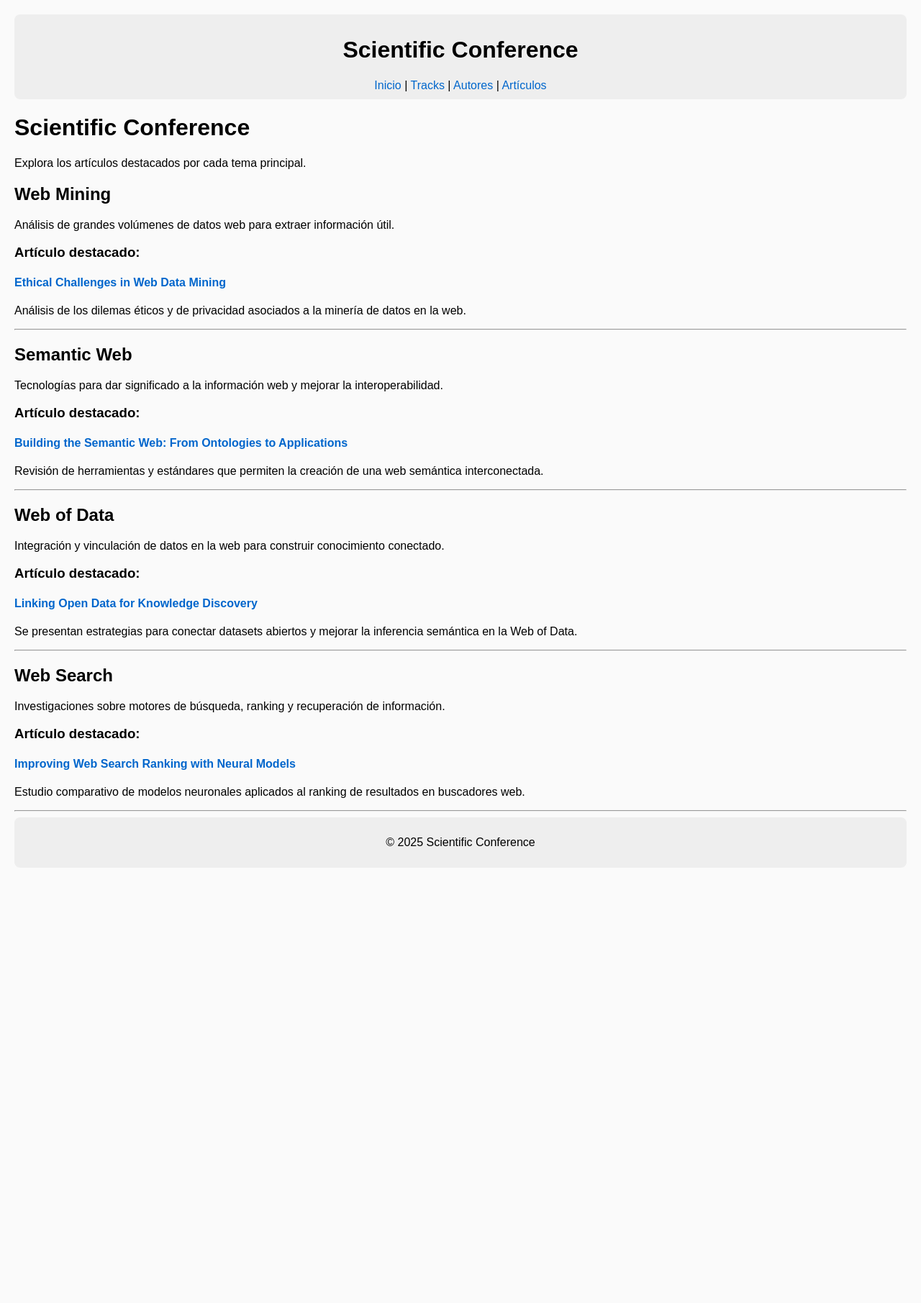
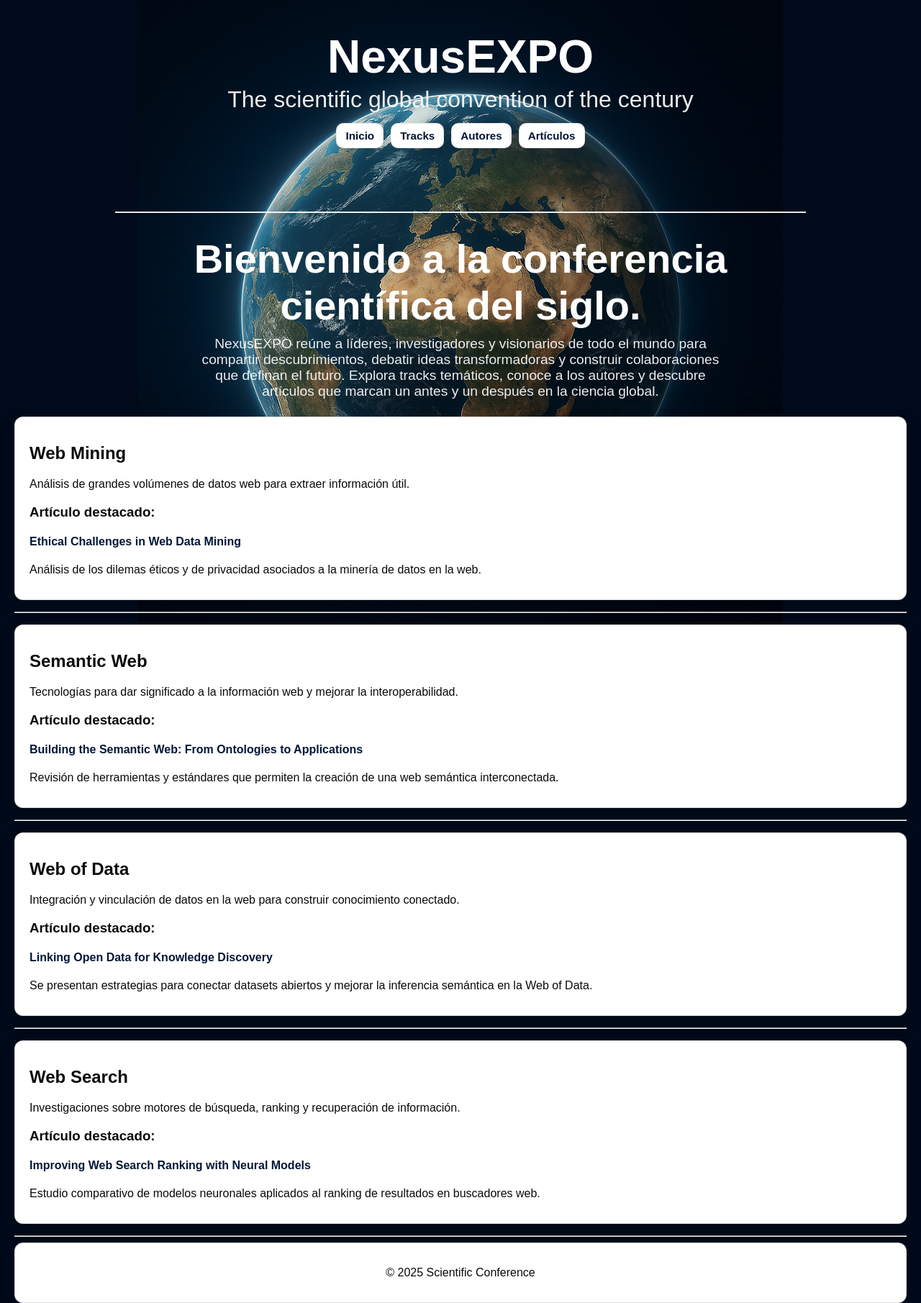
Before and after one commit to leirelarrauri/IngenieriaWebColaborativo, a Django app: page / in a window 1280 px wide. Shown: the whole page at 72% size. Before the commit the page ends 1176 px from the top, so only its background shows below. Run offline with Django 5.2, Linux system fonts and the light colour scheme; data comes from the database, SQL or seed files in the repository; both versions use the stored data as it was after the commit.

Commit message:
Change styles

```diff
--- /dev/null
+++ b/appScientificConference/static/css/base.css
@@ -0,0 +1,221 @@
+/* Electric blue background, larger titles, and card-like blocks in main */
+
+:root {
+  --electric-blue: #001335;
+  --panel-bg: #ffffff;
+  --panel-border: rgba(0, 0, 0, 0.12);
+  --text-dark: #0a0a0a;
+  --text-light: #f5f7ff;
+  --radius: 12px;
+  --shadow: 0 10px 24px rgba(0, 0, 0, 0.12);
+}
+
+*,
+*::before,
+*::after {
+  box-sizing: border-box;
+}
+
+html, body {
+  height: 100%;
+}
+
+body {
+  margin: 20px;
+  font-family: Arial, Helvetica, sans-serif;
+  color: var(--text-light);
+  background-color: #000a1a;                 /* solid fill for remaining area */
+  background-image: url('../img/background.png');
+  background-repeat: no-repeat;
+  background-position: top center;
+  background-size: 70% auto;                 /* image scales to 70% width */
+  background-attachment: fixed;
+}
+
+/* Header/Footer as rectangles (panels) */
+header, footer {
+  background: var(--panel-bg);
+  color: var(--text-dark);
+  padding: 16px 20px;
+  border-radius: var(--radius);
+  border: 1px solid var(--panel-border);
+  box-shadow: var(--shadow);
+  text-align: center;
+}
+
+/* Bigger title and subtitle */
+header h1 {
+  margin: 0 0 6px 0;
+  font-size: clamp(2.2rem, 5vw, 3.2rem);
+  line-height: 1.1;
+}
+
+header h2 {
+  margin: 0 0 12px 0;
+  font-size: clamp(1.2rem, 3vw, 1.8rem);
+  font-weight: 500;
+  color: #333;
+}
+
+/* Nav */
+nav ul { list-style: none; padding: 0; margin: 0; }
+nav li { display: inline-block; margin: 0 10px; }
+nav a {
+  color: var(--text-dark);
+  text-decoration: none;
+  font-weight: 600;
+}
+nav a:hover { text-decoration: underline; }
+
+/* Main content: each direct child becomes a rectangle (card) */
+main {
+  margin-top: 20px;
+}
+
+main > section,
+main > article,
+main > div,
+main > ul,
+main > form {
+  background: var(--panel-bg);
+  color: var(--text-dark);
+  padding: 16px 20px;
+  margin: 16px 0;
+  border-radius: var(--radius);
+  border: 1px solid var(--panel-border);
+  box-shadow: var(--shadow);
+}
+
+/* Links inside panels */
+main a {
+  color: #031737;
+  text-decoration: none;
+}
+main a:hover {
+  text-decoration: underline;
+}
+
+.hero-divider {
+  border: 0;
+  height: 2px;
+  background: #fff;
+  opacity: 0.9;
+  width: min(960px, 92%);
+  margin: 80px auto 32px; /* increased space above the divider */
+}
+
+/* Hero without panel look, centered and constrained */
+.hero {
+  background: transparent;
+  border: 0;
+  box-shadow: none;
+  padding: 0;
+  max-width: min(960px, 92%);
+  margin: 0 auto 24px;
+  text-align: center;
+  color: #fff;
+}
+
+/* Bigger, white hero title and readable paragraph */
+.hero-title {
+  margin: 0 0 10px 0;
+  font-size: clamp(2.4rem, 6.5vw, 3.5rem);
+  line-height: 1.15;
+  color: #fff;
+}
+
+.hero-text {
+  margin: 0.5rem auto 0;
+  max-width: 70ch;
+  font-size: clamp(1.05rem, 2.4vw, 1.2rem);
+  color: rgba(255,255,255,0.92);
+}
+
+/* Simple link buttons for index actions (inside panels) */
+.index-actions {
+  display: flex;
+  gap: 12px;
+  flex-wrap: wrap;
+}
+
+.btn-link {
+  display: inline-block;
+  padding: 10px 14px;
+  border-radius: var(--radius);
+  border: 1px solid var(--panel-border);
+  background: #f5f7ff;
+  color: #031737;
+  text-decoration: none;
+  font-weight: 600;
+  box-shadow: var(--shadow);
+}
+
+.btn-link:hover {
+  text-decoration: underline;
+}
+
+.site-header {
+  background: transparent;
+  color: #fff;
+  padding: 24px 0 8px;
+  border: 0;
+  box-shadow: none;
+  text-align: center;
+  margin-bottom: 12px; /* optional extra space below header */
+}
+
+/* Bigger, white title/subtitle */
+.site-header h1 {
+  margin: 0 0 6px 0;
+  font-size: clamp(4rem, 12vw, 4rem);
+  line-height: 1.1;
+  color: #fff;
+}
+.site-header h2 {
+  margin: 0 0 14px 0;
+  font-size: clamp(1.3rem, 4vw, 2rem);
+  font-weight: 500;
+  color: rgba(255,255,255,0.92);
+}
+
+/* Nav as small rectangles (chips); text same color as background */
+.main-nav {
+  display: flex;
+  gap: 10px;
+  justify-content: center;
+  flex-wrap: wrap;
+  margin-top: 10px;
+  /* hide old "|" separators if present */
+  font-size: 0;
+}
+.main-nav a {
+  font-size: 0.95rem;         /* restore font size for links */
+  display: inline-block;
+  padding: 8px 12px;
+  background: #fff;
+  color: var(--electric-blue);
+  border: 1px solid rgba(0,0,0,0.08);
+  border-radius: 10px;
+  text-decoration: none;
+  font-weight: 700;
+  box-shadow: var(--shadow);
+}
+.main-nav a:hover {
+  text-decoration: none;
+  filter: brightness(0.97);
+}
+
+/* Keep footer as panel; remove header from the old panel rule */
+footer {
+  background: var(--panel-bg);
+  color: var(--text-dark);
+  padding: 16px 20px;
+  border-radius: var(--radius);
+  border: 1px solid var(--panel-border);
+  box-shadow: var(--shadow);
+  text-align: center;
+}
+
+/* (Optional) remove old nav list styling conflicts */
+nav ul { list-style: none; padding: 0; margin: 0; }
+nav li { display: inline-block; margin: 0 10px; }
--- a/appScientificConference/static/css/style.css
+++ /dev/null
@@ -1,35 +0,0 @@
-body {
-    font-family: Arial, sans-serif;
-    margin: 20px;
-    background-color: #fafafa;
-}
-
-header, footer {
-    text-align: center;
-    background-color: #eee;
-    padding: 10px;
-    border-radius: 8px;
-}
-
-nav ul {
-    list-style: none;
-    padding: 0;
-}
-
-nav li {
-    display: inline-block;
-    margin: 0 10px;
-}
-
-main {
-    margin-top: 20px;
-}
-
-a {
-    color: #0066cc;
-    text-decoration: none;
-}
-
-a:hover {
-    text-decoration: underline;
-}
--- a/appScientificConference/templates/base.html
+++ b/appScientificConference/templates/base.html
@@ -4,16 +4,16 @@
 <head>
     <meta charset="UTF-8">
     <title>{% block title %}Scientific Conference{% endblock %}</title>
-    {% load static %}
-    <link rel="stylesheet" href="{% static 'css/style.css' %}">
+    <link rel="stylesheet" href="{% static 'css/base.css' %}">
 </head>
 <body>
-    <header>
-        <h1>Scientific Conference</h1>
-        <nav>
-            <a href="{% url 'index' %}">Inicio</a> |
-            <a href="{% url 'lista_tracks' %}">Tracks</a> |
-            <a href="{% url 'lista_autores' %}">Autores</a> |
+    <header class="site-header">
+        <h1>NexusEXPO</h1>
+        <h2>The scientific global convention of the century</h2>
+        <nav class="main-nav">
+            <a href="{% url 'index' %}">Inicio</a>
+            <a href="{% url 'lista_tracks' %}">Tracks</a>
+            <a href="{% url 'lista_autores' %}">Autores</a>
             <a href="{% url 'lista_articulos' %}">Artículos</a>
         </nav>
     </header>
--- a/appScientificConference/templates/index.html
+++ b/appScientificConference/templates/index.html
@@ -1,10 +1,20 @@
 {% extends "base.html" %}
+{% load static %}
 
 {% block title %}Inicio - Scientific Conference{% endblock %}
 
 {% block content %}
-<h1>Scientific Conference</h1>
-<p>Explora los artículos destacados por cada tema principal.</p>
+<hr class="hero-divider">
+
+<section class="hero">
+  <h1 class="hero-title">Bienvenido a la conferencia científica del siglo.</h1>
+  <p class="hero-text">
+    NexusEXPO reúne a líderes, investigadores y visionarios de todo el mundo para compartir
+    descubrimientos, debatir ideas transformadoras y construir colaboraciones que definan el futuro.
+    Explora tracks temáticos, conoce a los autores y descubre artículos que marcan un antes y un después
+    en la ciencia global.
+  </p>
+</section>
 
 {% for item in tracks_con_articulo %}
     <div class="track">
--- a/appScientificConference/views.py
+++ b/appScientificConference/views.py
@@ -1,7 +1,6 @@
 from django.shortcuts import get_object_or_404, get_list_or_404
 from django.shortcuts import render
 from .models import Articulo, Autor, Track
-
 
 #Devuelve la pagina principal
 def index(request):
```
Also changed, not shown: appScientificConference/fixtures/initial_data.json (added, +54 -0 lines), appScientificConference/management/commands/seed_demo.py (added, +41 -0 lines), appScientificConference/management/__init__.py (added), appScientificConference/management/commands/__init__.py (added), appScientificConference/static/img/background.png (added), appScientificConference/static/img/background2.png (added), 2 other files.
